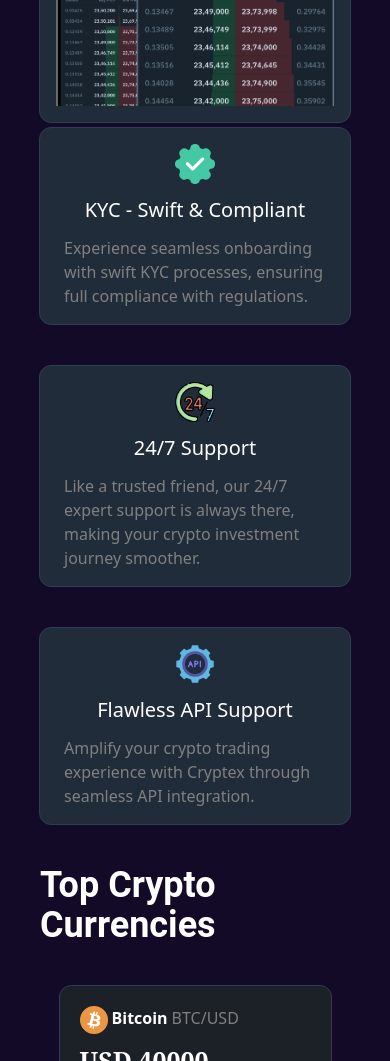
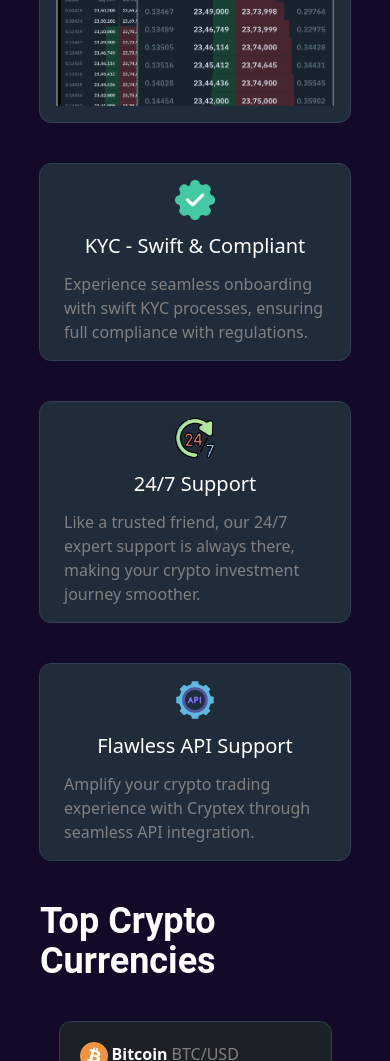
Before and after one commit to NageshNidasosi/CryptoCurrency_Tailwind, a website: page index.html in a window 390 px wide. Shown: the part 1460-2521 px from the top of the page. Drawn offline with nearby package versions, Linux system fonts and the light colour scheme; no server answers; a web font is replaced by a local one.

Commit message:
Update index.html

```diff
--- a/index.html
+++ b/index.html
@@ -91,7 +91,7 @@
 
     <!-- KYC----24/7----Steamless -->
 
-    <div class="md:mt-20 mt-1 md:flex md:flex-row flex flex-col gap-10 justify-center items-center" data-aos="fade-up">
+    <div class="md:mt-20 mt-10 md:flex md:flex-row flex flex-col gap-10 justify-center items-center" data-aos="fade-up">
         <div
             class="flex flex-col gap-3 md:w-[25vw] w-[80vw] bg-[#212c3a] border-[1px] border-[#2e3e54] p-4 rounded-xl items-center">
             <img class="w-10" src="./tick-mark.png" alt="">
```
